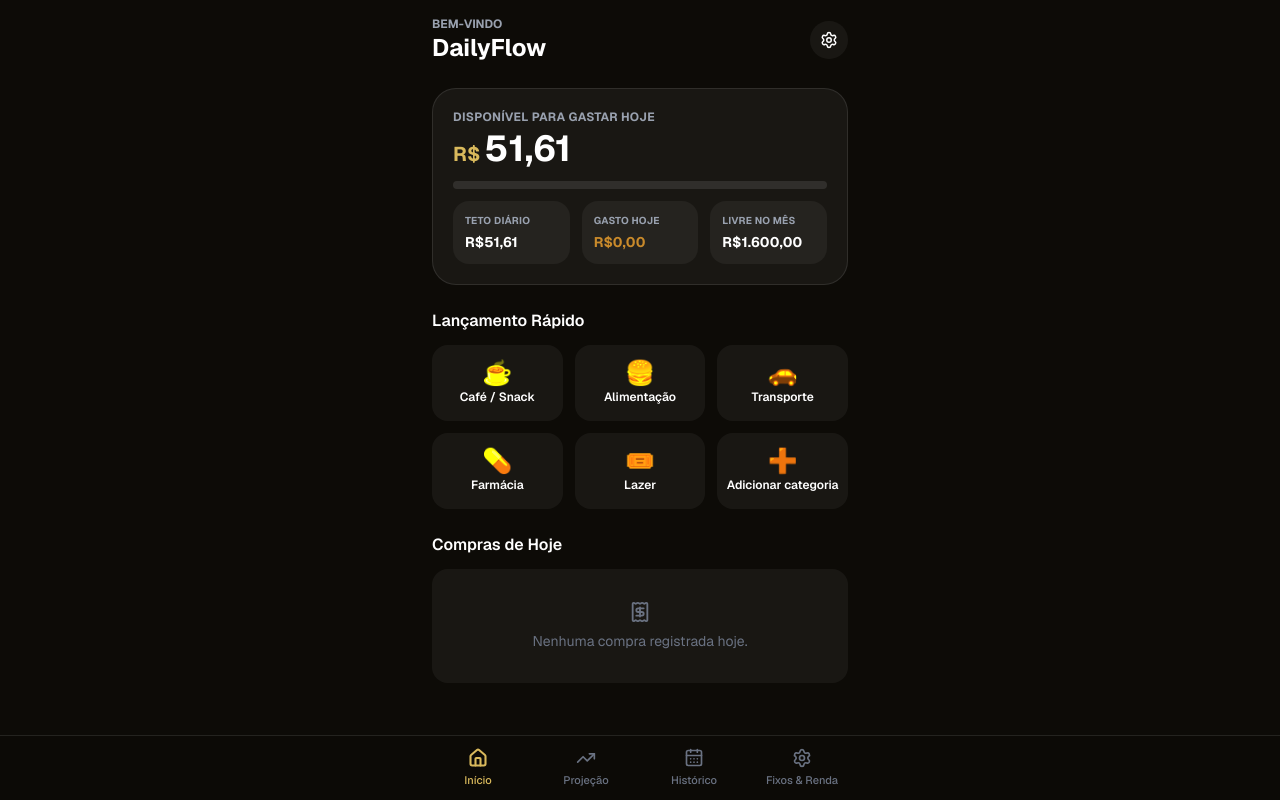
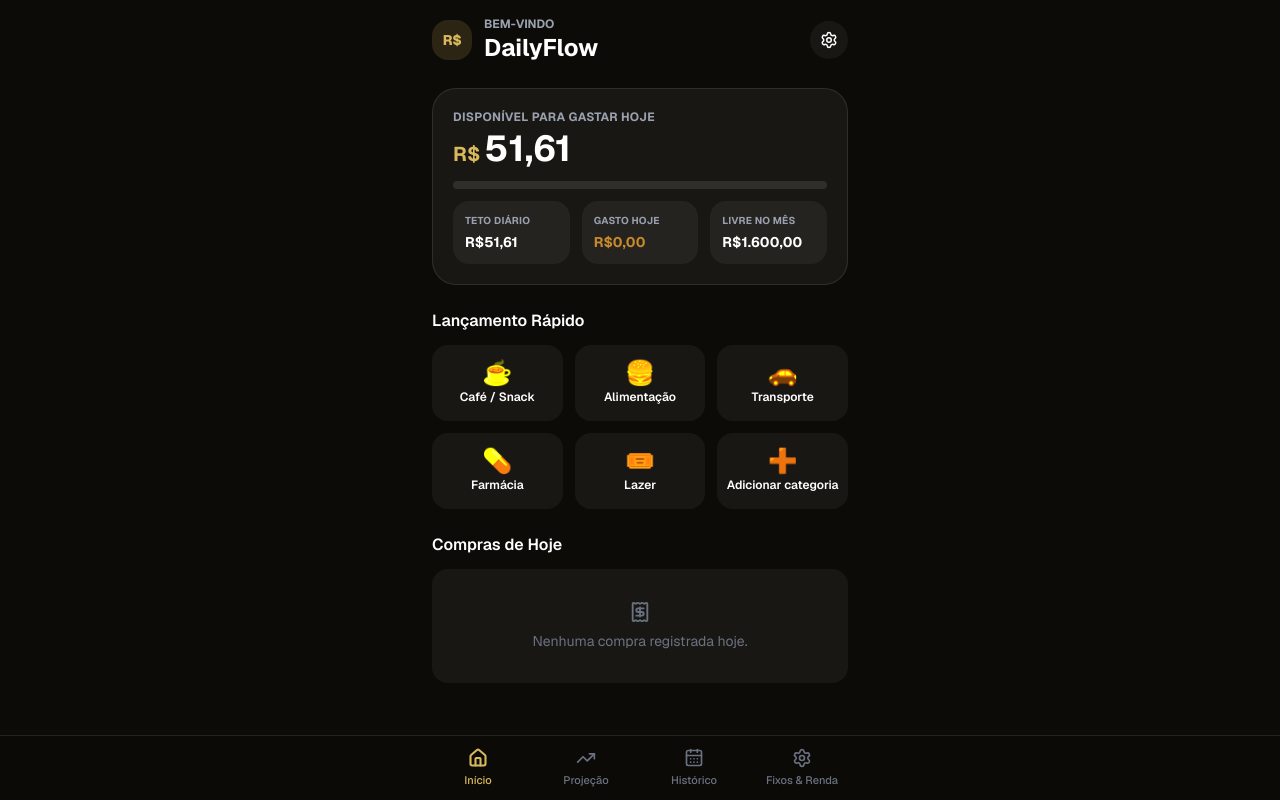
Before and after one commit to CorreiaBT/dailyflow, a Next.js app: page / in a window 1280 px wide. Built offline with nearby package versions, Linux system fonts and the light colour scheme.

Commit message:
Adiciona logo (sem emoji) ao lado do titulo DailyFlow

```diff
--- a/src/app/page.tsx
+++ b/src/app/page.tsx
@@ -35,9 +35,17 @@ export default function HomePage() {
     <div className="mx-auto flex max-w-md flex-col gap-6 p-4">
       {/* Header */}
       <div className="flex items-center justify-between">
-        <div>
-          <p className="text-xs font-bold text-gray-400">BEM-VINDO</p>
-          <h1 className="text-2xl font-bold text-white">DailyFlow</h1>
+        <div className="flex items-center gap-3">
+          <div
+            aria-hidden
+            className="flex h-10 w-10 shrink-0 items-center justify-center rounded-2xl bg-primary/15 text-sm font-extrabold tracking-tight text-primary"
+          >
+            R$
+          </div>
+          <div>
+            <p className="text-xs font-bold text-gray-400">BEM-VINDO</p>
+            <h1 className="text-2xl font-bold text-white">DailyFlow</h1>
+          </div>
         </div>
         <Link href="/settings" className="rounded-full bg-white/5 p-2.5 text-white">
           <SettingsIcon size={18} />
```
